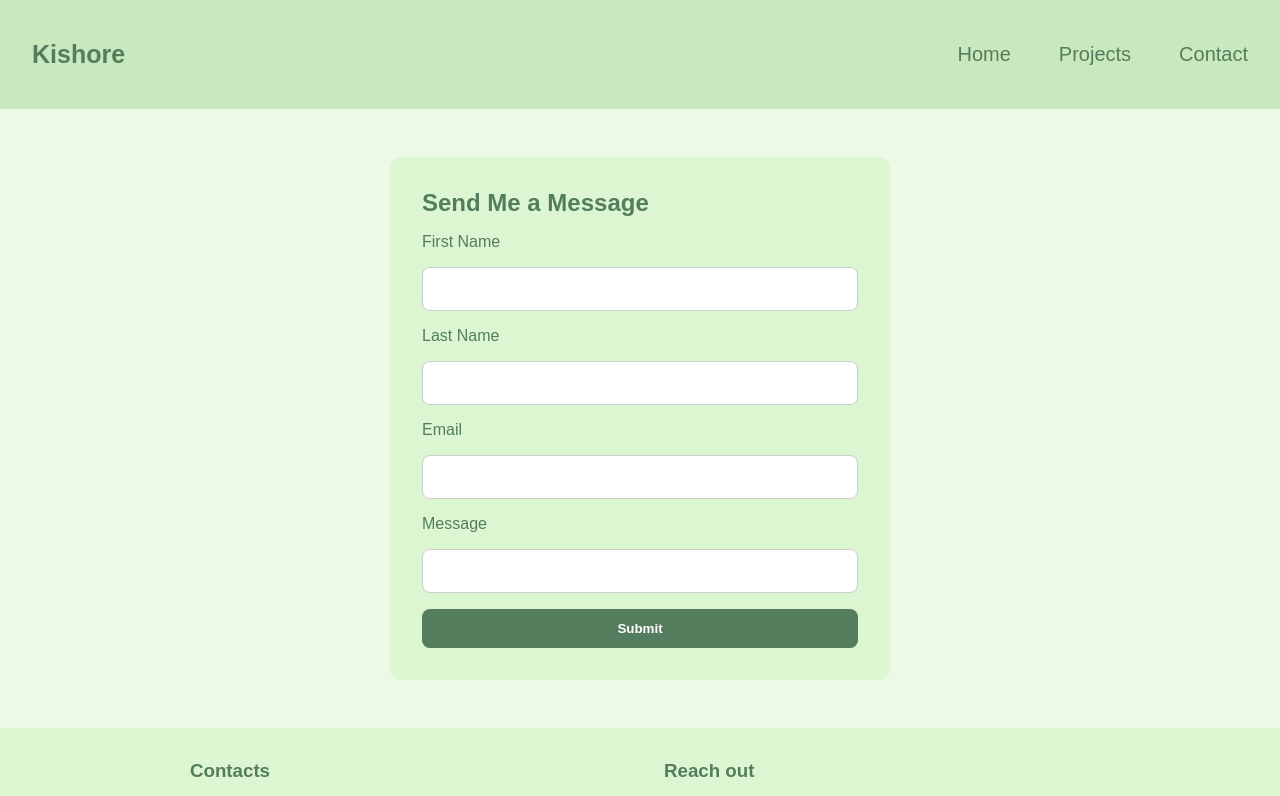
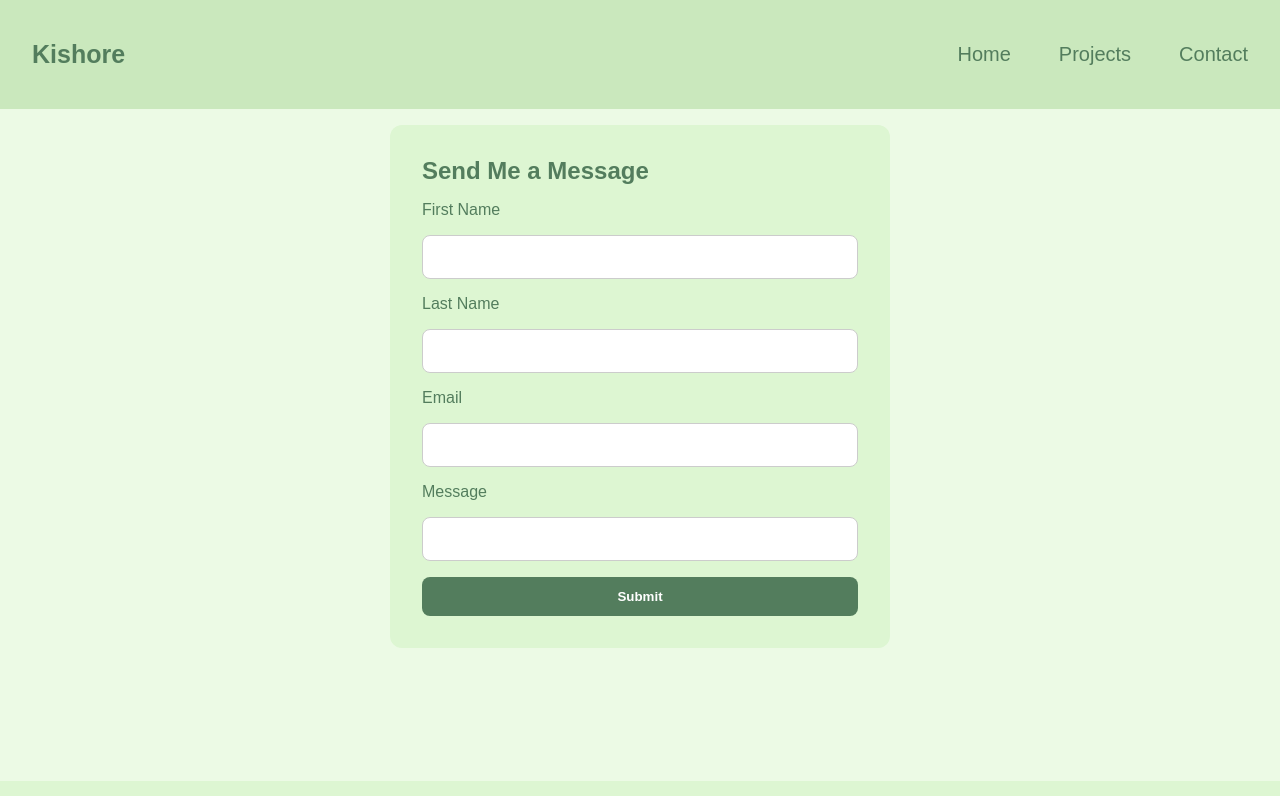
Before and after one commit to xertz1/portfolio-website, a React (Create React App) app: page /portfolio-website/contact in a window 1280 px wide. Shown: the top 796 px of the page. Built offline with nearby package versions, Linux system fonts and the light colour scheme.

Commit message:
fixed form centering

```diff
--- a/src/components/Contact.css
+++ b/src/components/Contact.css
@@ -9,11 +9,14 @@
     gap: 1rem;
     background-color: #DDF6D2;
     border-radius: 12px;
-    margin-top: 2rem;
-    margin-bottom: 2rem;
     color: #537D5D;
 }
 
+.contact-section {
+    justify-content: center;
+    align-items: center;
+    min-height: calc(100vh - 160px);
+}
 
 
 
```
